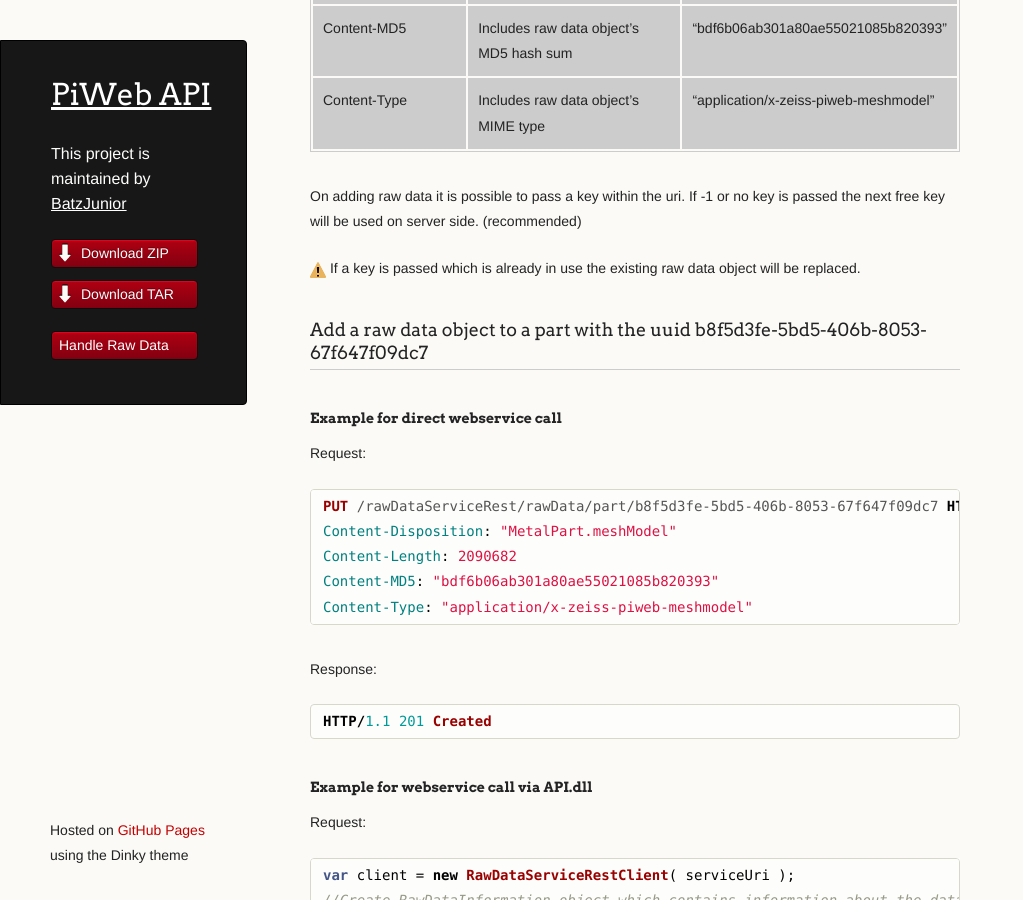
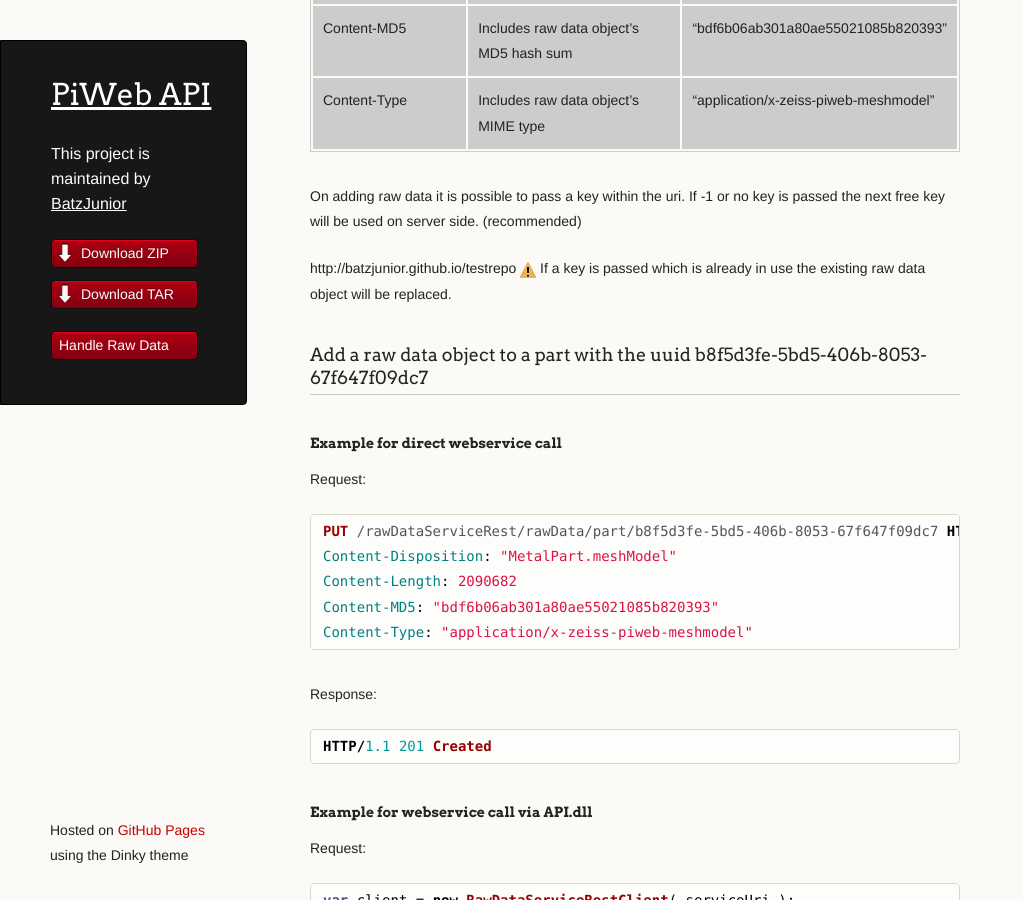
Before and after one commit to BatzJunior/testrepo, a Jekyll site: the page built from rawdata.md, in a window 1280 px wide and 900 px high, scrolled down 1288 px. Shown: the whole window, without its empty margins (0-1023 px from the left). Built offline with Jekyll 4.4.1, drawn with Linux system fonts in a browser that asks for light colours; some of the changed lines change nothing that is shown.

Commit message:
Added url variable to config file

```diff
--- a/_config.yml
+++ b/_config.yml
@@ -4,3 +4,5 @@ defaults:
       path: "" # an empty string here means all files in the project
     values:
       layout: "frame"
+
+url: http://batzjunior.github.io/testrepo
```
